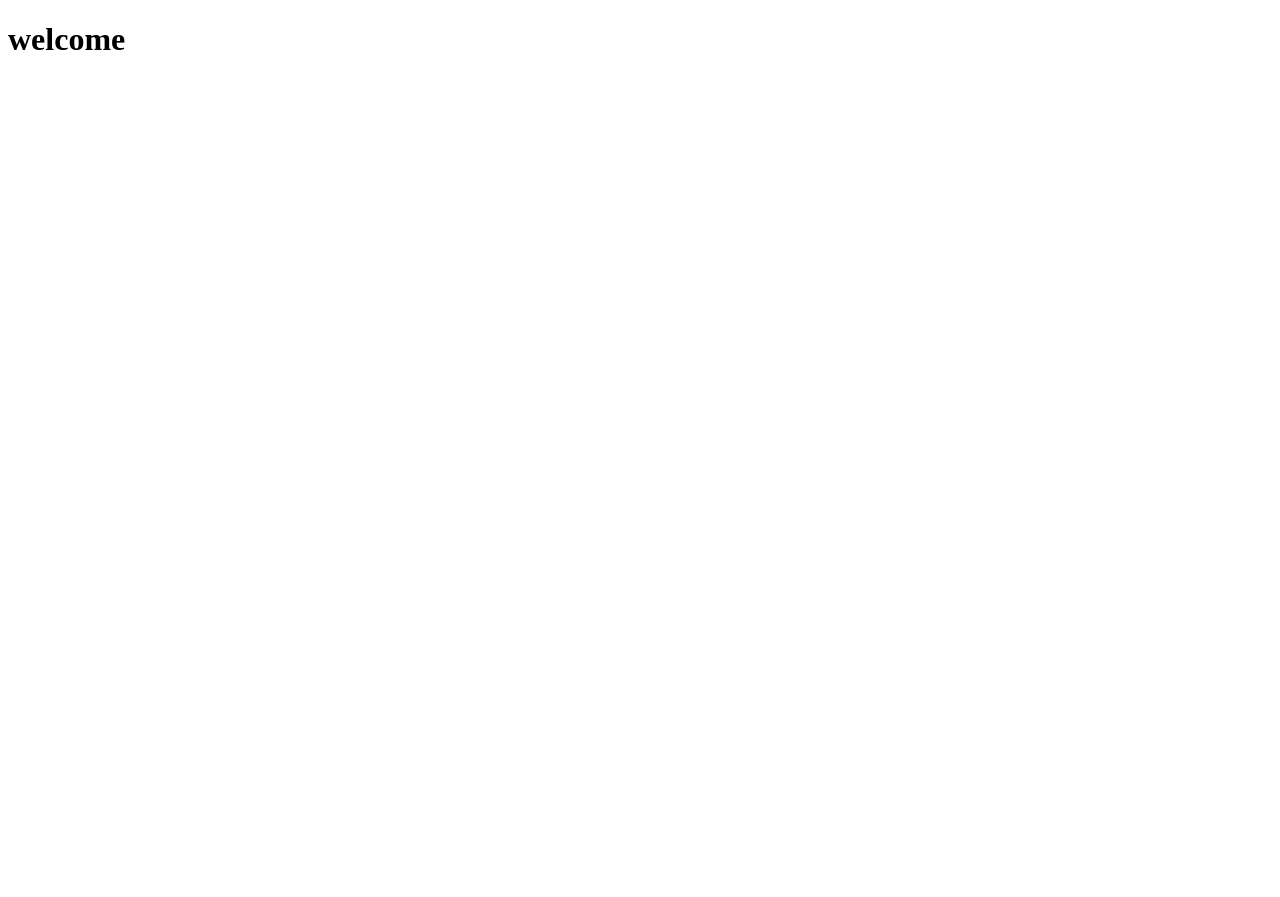
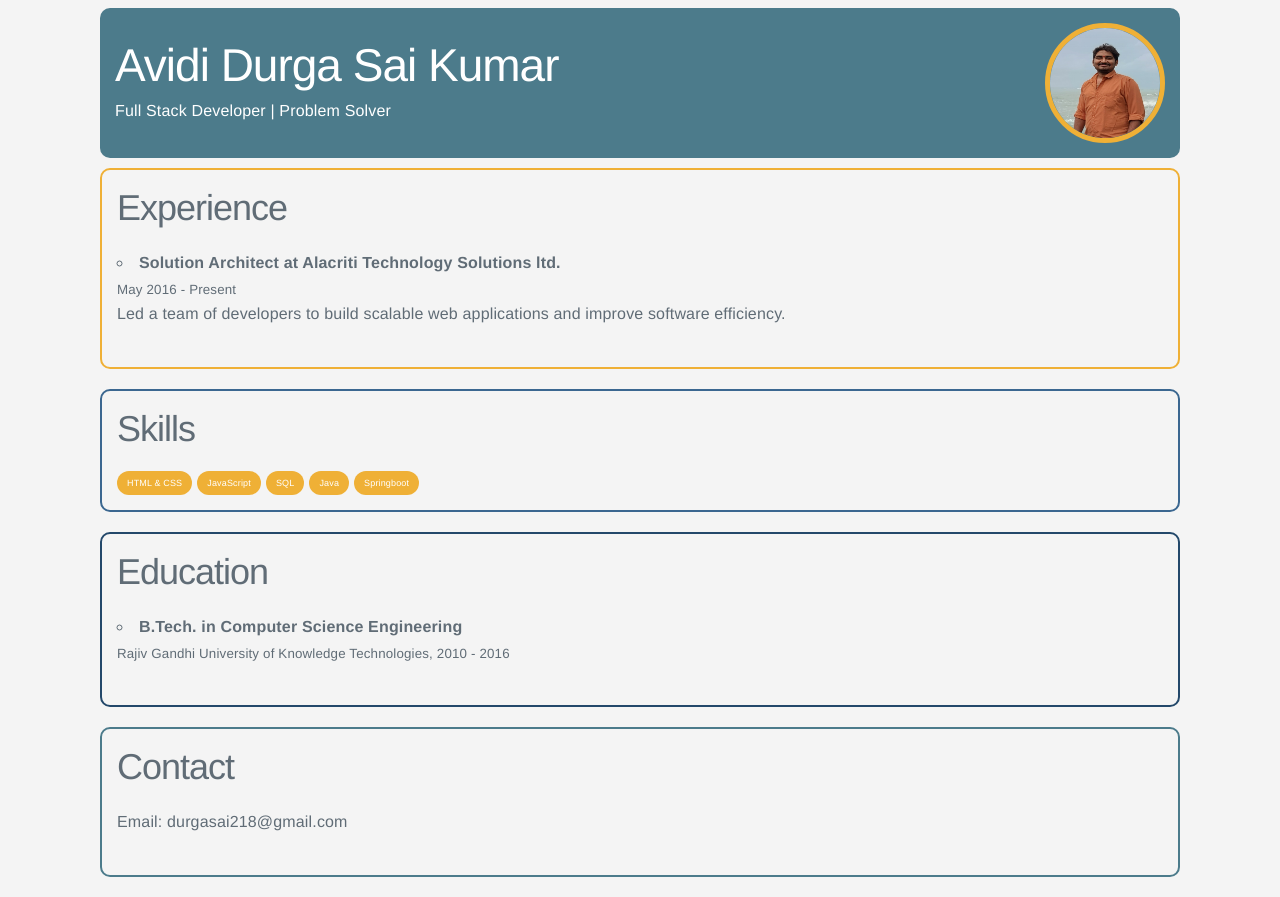
Before and after one commit to ADSaiKumar/ADSaiKumar.github.io, a plain HTML site: page index.html in a window 1280 px wide. Before the commit the page ends 800 px from the top, so only its background shows below. Drawn offline with nearby package versions, Linux system fonts and the light colour scheme.

Commit message:
Update index.html

```diff
--- a/index.html
+++ b/index.html
@@ -1,10 +1,143 @@
 <!DOCTYPE html>
-<html>
-	<head lang="en-US">
-		<meta charset="UTF-8"/>
-		<title>ADSaiKumar</title>
-	</head>
-	<body>
-		<h1>welcome</h1>
-	</body>
+<html lang="en">
+<head>
+    <meta charset="UTF-8">
+    <meta name="viewport" content="width=device-width, initial-scale=1.0">
+    <title>Resume Page</title>
+    <link href="https://cdnjs.cloudflare.com/ajax/libs/milligram/1.4.1/milligram.min.css" rel="stylesheet">
+    <style>
+        :root {
+            --gold: #EFB036;
+            --green: #3B6790;
+            --blue: #23486A;
+            --light-blue: #4C7B8B;
+        }
+
+        body {
+            background-color: #f4f4f4;
+            font-family: 'Helvetica', sans-serif;
+        }
+
+        .profile-header {
+            display: flex;
+            align-items: center;
+            justify-content: space-between;
+            background-color: var(--light-blue);
+            color: white;
+            padding: 1.5rem;
+            border-radius: 10px;
+            margin-bottom: 10px;
+        }
+
+        .profile-header img {
+            width: 120px;
+            height: 120px;
+            border-radius: 50%;
+            border: 5px solid var(--gold);
+        }
+
+        .profile-header h1 {
+            margin: 0;
+        }
+
+        .profile-header p {
+            margin: 0.5rem 0;
+        }
+
+        .section {
+            margin-bottom: 2rem;
+            padding: 1.5rem;
+            border: 2px solid;
+            border-radius: 10px;
+        }
+
+        .section:nth-child(2) {
+            border-color: var(--gold);
+        }
+
+        .section:nth-child(3) {
+            border-color: var(--green);
+        }
+
+        .section:nth-child(4) {
+            border-color: var(--blue);
+        }
+
+        .section:nth-child(5) {
+            border-color: var(--light-blue);
+        }
+
+        .skills {
+            display: flex;
+            flex-wrap: wrap;
+            gap: 0.5rem;
+        }
+
+        .skill {
+            background-color: var(--gold);
+            color: white;
+            padding: 0.5rem 1rem;
+            border-radius: 20px;
+            font-size: 0.9rem;
+        }
+
+        a.button {
+            margin-right: 1rem;
+            background-color: var(--green);
+            color: white;
+        }
+
+        a.button:hover {
+            background-color: var(--blue);
+        }
+    </style>
+</head>
+<body>
+    <div class="container">
+        <header class="profile-header">
+            <div>
+                <h1>Avidi Durga Sai Kumar</h1>
+                <p>Full Stack Developer | Problem Solver</p>
+            </div>
+            <img src="profile.jpg" alt="Profile Picture">
+        </header>
+
+        <section class="section">
+            <h2>Experience</h2>
+            <ul>
+                <li>
+                    <strong>Solution Architect at Alacriti Technology Solutions ltd.</strong><br>
+                    <small>May 2016 - Present</small>
+                    <p>Led a team of developers to build scalable web applications and improve software efficiency.</p>
+                </li>
+            </ul>
+        </section>
+
+        <section class="section">
+            <h2>Skills</h2>
+            <div class="skills">
+                <span class="skill">HTML & CSS</span>
+                <span class="skill">JavaScript</span>
+                <span class="skill">SQL</span>
+                <span class="skill">Java</span>
+                <span class="skill">Springboot</span>
+            </div>
+        </section>
+
+        <section class="section">
+            <h2>Education</h2>
+            <ul>
+                <li>
+                    <strong>B.Tech. in Computer Science Engineering</strong><br>
+                    <small>Rajiv Gandhi University of Knowledge Technologies, 2010 - 2016</small>
+                </li>
+            </ul>
+        </section>
+
+        <section class="section">
+            <h2>Contact</h2>
+            <p>Email: durgasai218@gmail.com</p>
+        </section>
+    </div>
+</body>
 </html>
```
